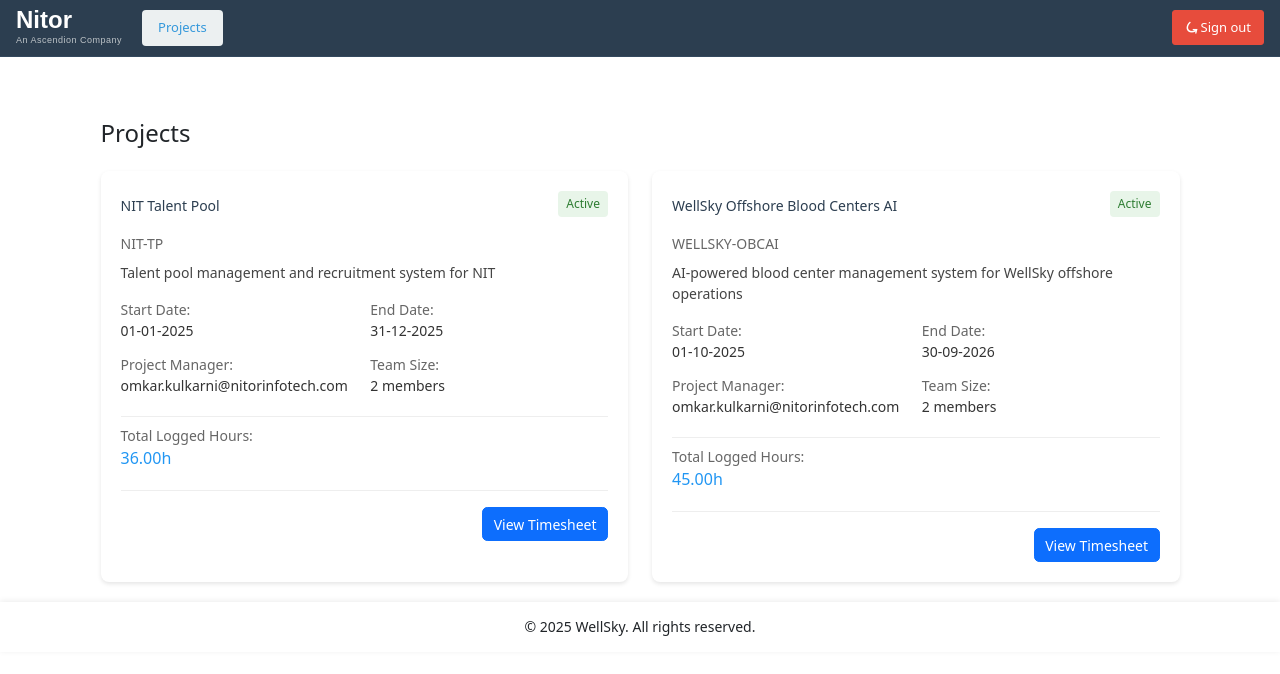
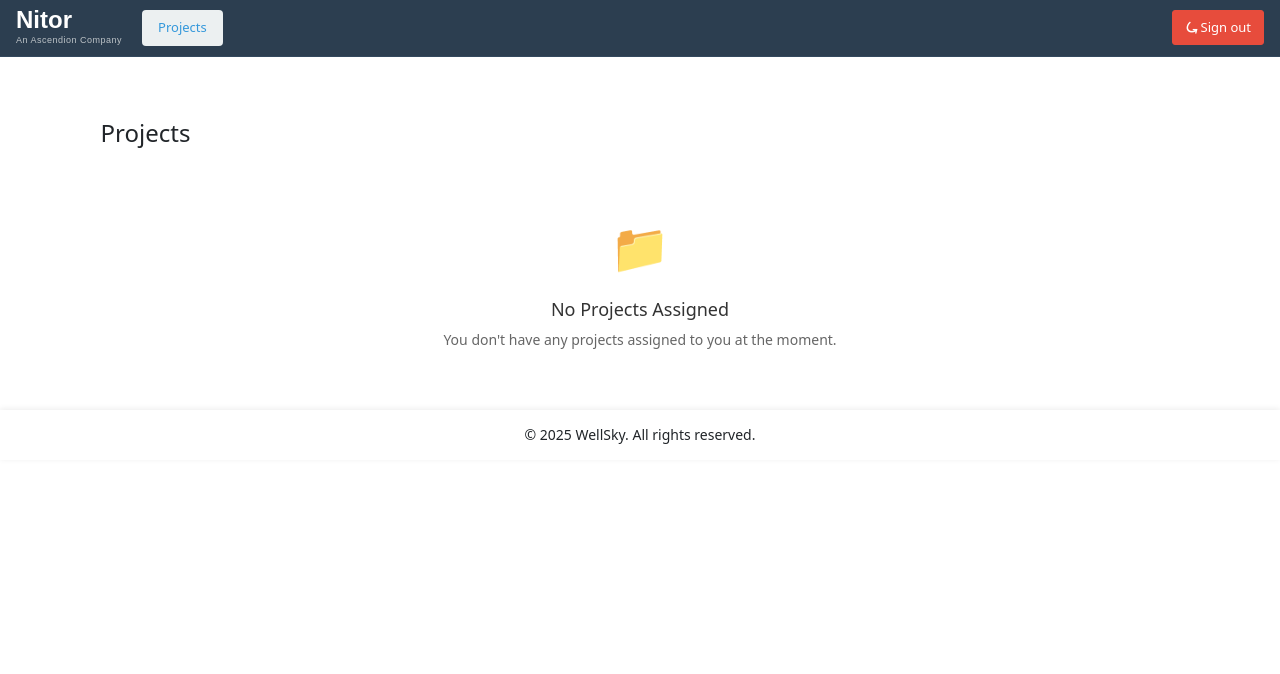
Before and after one commit to gurudatt-kayastha/TimeSheetForWellSky, an Angular app: page /projects in a window 1280 px wide. Shown: the top 674 px of the page. Built offline with nearby package versions, Linux system fonts and the light colour scheme; data requests are answered from the project's data file.

Commit message:
merge conflicts resolve

```diff
--- a/src/app/features/projects/projects.ts
+++ b/src/app/features/projects/projects.ts
@@ -21,7 +21,8 @@
   today = new Date().toISOString().split('T')[0];
   projects: ProjectWithHours[] = [];
   loading: boolean = true;
-  currentUser: string = 'nehal.patel@nitorinfotech.com'; // This should come from auth service
+  //currentUser: string = 'nehal.patel@nitorinfotech.com'; // This should come from auth service
+  currentUser: string = JSON.parse(localStorage.getItem('currentUser') || '{}')?.email || '';
   showAddProjectDialog = false;
   projectForm: FormGroup;
   availableUsers: any[] = []; // Will store users from your system
```
